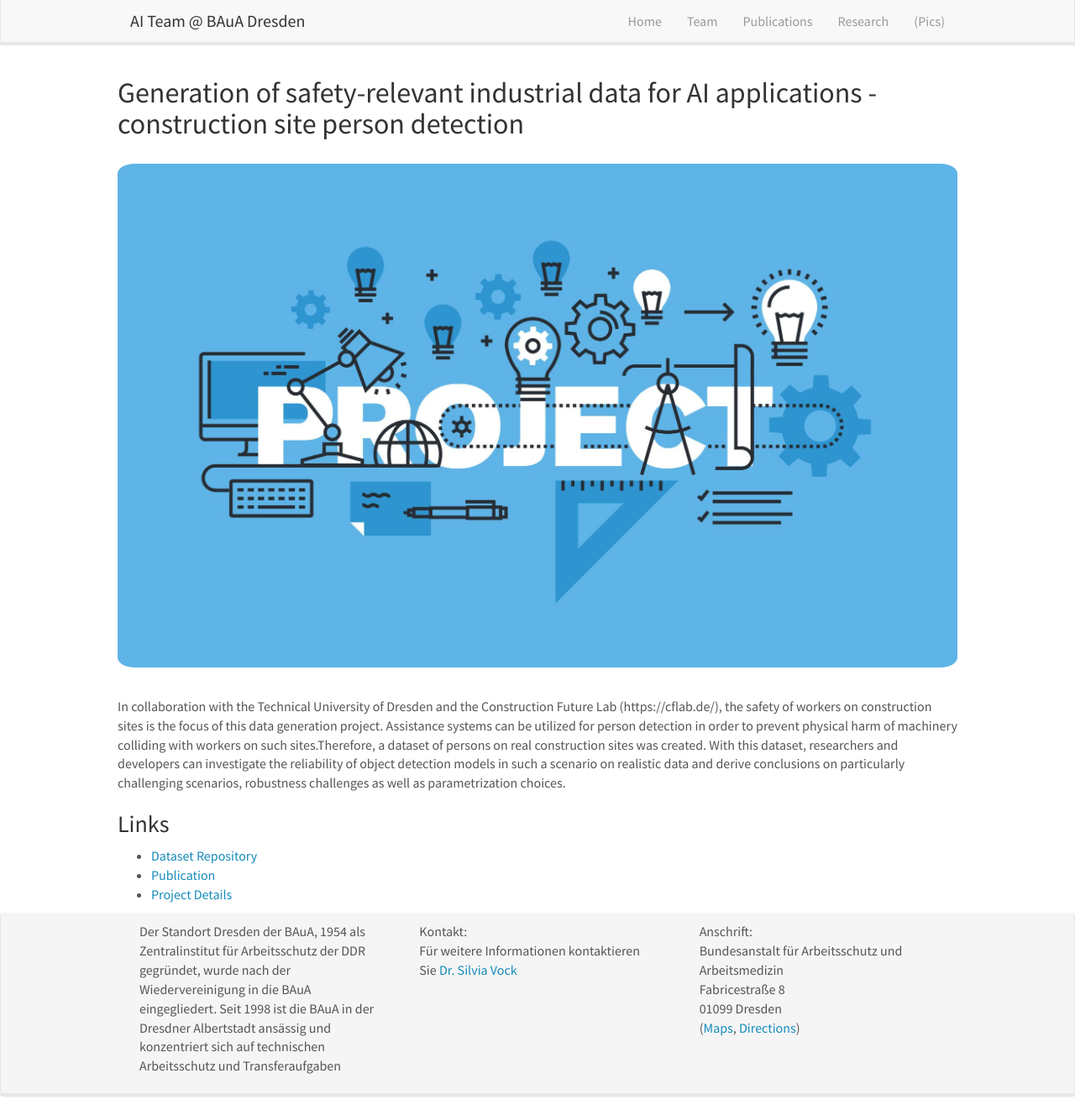
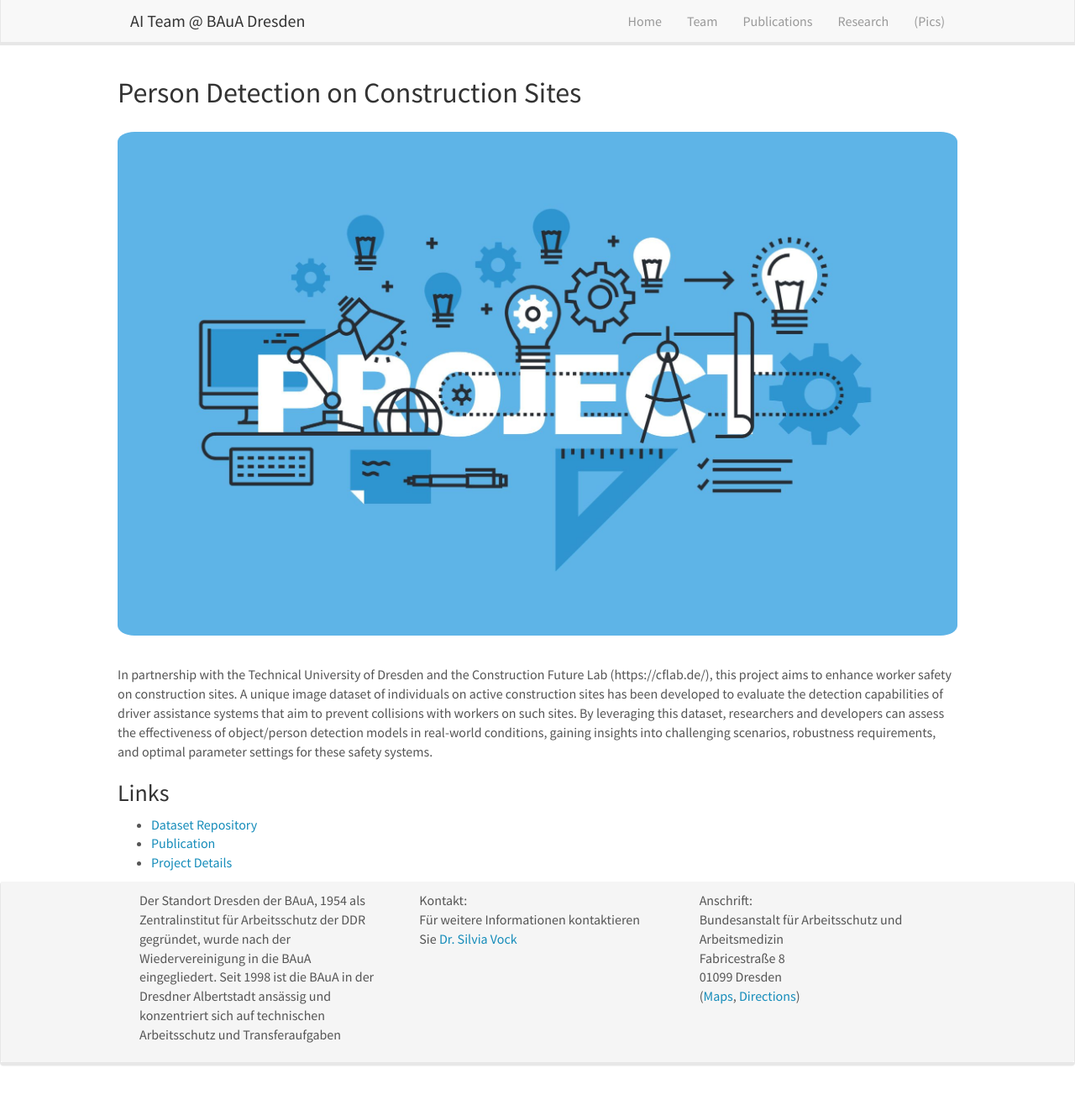
Before and after one commit to aidresden/aidresden.github.io, a Jekyll site: the page built from _projects/dp2.md, in a window 1280 px wide and 1328 px high. Shown: the whole window at 84% size. Built offline with Jekyll 4.4.1, drawn with Linux system fonts in a browser that asks for light colours; nearby versions of some CDN libraries.

Commit message:
Update dp2.md
Signed-off-by: aidresden <aidresden@baua.bund.de>

```diff
--- a/_projects/dp2.md
+++ b/_projects/dp2.md
@@ -1,16 +1,17 @@
 ---
 layout: default
-title: "Generation of safety-relevant industrial data for AI applications - construction site person detection"
+title: "Person Detection on Construction Sites"
 ---
 
-<h2>Generation of safety-relevant industrial data for AI applications - construction site person detection</h2>
-<img src="/assets/research_img/project1.jpg" alt="Risk assessment of a cyber-physical systems model for Industrie 4.0 applications - workpackage AI-safety" style="max-width:100%; height:auto;">
-<p>In collaboration with the Technical University of Dresden and the Construction Future Lab (https://cflab.de/), the safety of workers on construction sites is the focus of this data generation project. Assistance systems can be utilized for person detection in order to prevent physical harm of machinery colliding with workers on such sites.Therefore, a dataset of persons on real construction sites was created. With this dataset, researchers and developers can investigate the reliability of object detection models in such a scenario on realistic data and derive conclusions on particularly challenging scenarios,
-robustness challenges as well as parametrization choices.</p>
+<h2>Person Detection on Construction Sites</h2>
+<img src="/assets/research_img/project1.jpg" alt="Person Detection on Construction Sites" style="max-width:100%; height:auto;">
+<p>In partnership with the Technical University of Dresden and the Construction Future Lab (https://cflab.de/), this project aims to enhance worker safety on construction sites.
+A unique image dataset of individuals on active construction sites has been developed to evaluate the detection capabilities of driver assistance systems that aim to prevent collisions with workers on such sites. By leveraging this dataset, researchers and developers can assess the effectiveness of object/person detection models in real-world conditions, gaining insights into challenging scenarios, robustness
+requirements, and optimal parameter settings for these safety systems.</p>
 
 <h3>Links</h3>
 <ul>
-    <li><a href="GIT_LINK_HERE" target="_blank">Dataset Repository</a></li>
-    <li><a href="PUBLICATION_LINK_HERE" target="_blank">Publication</a></li>
-    <li><a href="PROJECT_LINK_HERE" target="_blank">Project Details</a></li>
+    <li><a href="https://github.com/aidresden/person_detection_construction_sites" target="_blank">Dataset Repository</a></li>
+    <li><a href="https://github.com/aidresden/person_detection_construction_sites" target="_blank">Publication</a></li>
+    <li><a href="https://github.com/aidresden/person_detection_construction_sites" target="_blank">Project Details</a></li>
 </ul>
```
